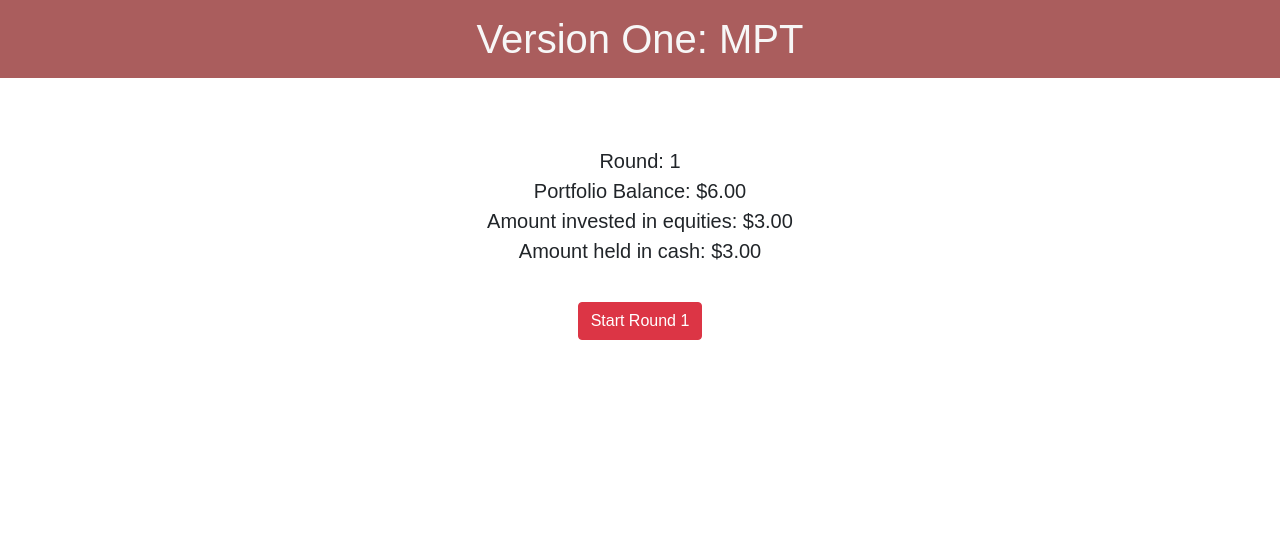
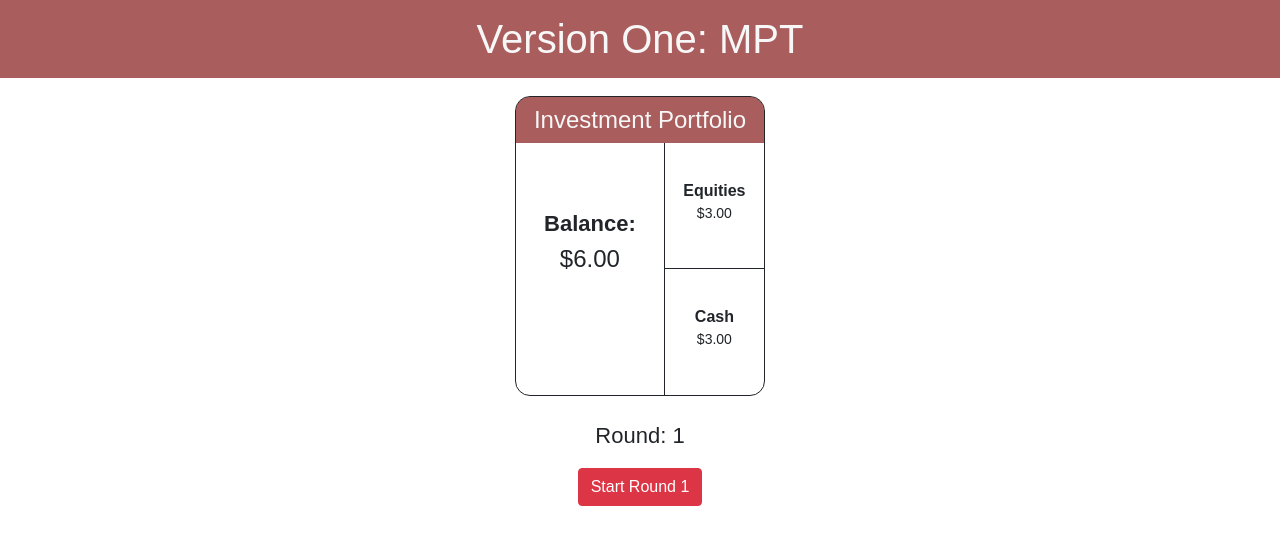
Before and after one commit to SebastianFisher/risk-trade-off-game, a React (Create React App) app: page /game-1 in a window 1280 px wide. Both pictures are taken after a click on the button "I Understand (Continue)". Shown: the top 544 px of the page. Built offline with nearby package versions, Linux system fonts and the light colour scheme.

Commit message:
improved UI for the look and feel of portfolios in both versions

```diff
--- a/src/App.css
+++ b/src/App.css
@@ -7,6 +7,7 @@
   text-align: center;
   width: 100%;
   height: 100%;
+  text-align: center;
 }
 
 header {
--- a/src/GameScreen.css
+++ b/src/GameScreen.css
@@ -8,8 +8,7 @@
 }
 
 .info {
-  padding-top: 50px;
-  padding-bottom: 20px;
+  margin: 0px;
 }
 
 main {
--- a/src/GameScreen.jsx
+++ b/src/GameScreen.jsx
@@ -4,8 +4,20 @@ import Button from "react-bootstrap/Button";
 import RebalanceSlider from "./RebalanceSlider.jsx";
 import pic1 from "./images/market-increase.png";
 import pic2 from "./images/market-decrease.png";
+import Portfolio from "./Portfolio.jsx";
 
 const Link = require("react-router-dom").Link;
+
+// Possibly change model of returns, maybe have a list of years of
+// returns that can be chosen from at random
+// Practice round with more commentary?
+// Need more explanation? It's hard to weigh the probabilities
+// Change wording of rules (mention probability?)
+// Should have more framing (i.e. advice after the market action occurs)
+// Also maybe change the game screen so that one has a singular portfolio and the other has two
+// Figure out how we can "game" the system and give people a random but chosen scenario for the markets
+
+
 
 function RebalanceOptns(props) {
   let slider;
@@ -62,21 +74,23 @@ function ContinueBtn(props) {
 function GameInfo(props) {
   if (props.version === 1) {
     return (
-      <p className="info">
-        Round: {props.round}<br />
-        Portfolio Balance: ${props.balance.toFixed(2)}<br />
-        Amount invested in equities: ${props.potA.toFixed(2)}<br />
-        Amount held in cash: ${props.potB.toFixed(2)}<br />
-      </p>
+      <div className="info">
+        <Portfolio balance={props.balance} result={props.marketResult} title={"Investment Portfolio"} equities={props.potA} cash={props.potB} />
+        <p style={{ fontSize: 22 }}>
+          Round: {props.round}<br />
+        </p>
+      </div>
     );
   } else if (props.version === 2) {
     return (
-      <p className="info">
-        Round: {props.round}<br />
-        Total Wealth: ${props.balance.toFixed(2)}<br />
-        Growth Portfolio Balance: ${props.potA.toFixed(2)}<br />
-        Spending Portfolio Balance: ${props.potB.toFixed(2)}<br />
-      </p>
+      <div clasName="info">
+        <Portfolio balance={props.potA} result={props.marketResult} title={"Growth Portfolio"} />
+        <Portfolio balance={props.potB} title={"Spending Portfolio"} result={props.spendResult} />
+        <p style={{ fontSize: 22 }}>
+          Round: {props.round}<br />
+          Total Wealth: ${props.balance.toFixed(2)}<br />
+        </p>
+      </div>
     );
   }
 }
@@ -138,7 +152,7 @@ function GameRules(props) {
                   "in the first outcome, the money in your portfolio that is allocated to stocks will double, while in the second outcome the stocks portion of the portfolio will be cut in half"}
               </li>
               <li>
-                Regardless of what happens in the markets, the computer will take $1 from your “paycheck” portfolio to cover your annual spending
+                Regardless of what happens in the markets, the computer will take $1 from your portfolio to cover your annual spending
               </li>
               <li>
                 {"The computer will then “rebalance” your portfolio. " +
@@ -180,7 +194,7 @@ function GameRules(props) {
                   "the \"growth\" portfolio will be cut in half"}
               </li>
               <li>
-                The computer will take $1 from your “paycheck” portfolio to cover your annual spending.
+                The computer will take $1 from your spending portfolio to cover your annual spending.
               </li>
               <li>
                 {"You will then have the choice to move money between your two portfolios. You can either 1) " +
@@ -199,7 +213,7 @@ function GameRules(props) {
   }
 }
 
-// Container component for the info so I can include a loading animatino (not sure if there's another way to do this)
+// Container component for the info so I can include a loading animation (not sure if there's another way to do this)
 class GameOptions extends React.Component {
   constructor(props) {
     super(props)
@@ -208,11 +222,11 @@ class GameOptions extends React.Component {
   }
 
   componentDidMount() {
-    this.setState({ loading: false });
+    this.demoAsyncCall().then(this.setState({ loading: false }));
   }
 
   demoAsyncCall() {
-    return new Promise((resolve) => setTimeout(() => resolve(), 2500));
+    return new Promise((resolve) => setTimeout(() => resolve(), 1000));
   }
 
   render() {
@@ -299,7 +313,8 @@ export default class GameScreen extends React.Component {
   spend() {
     this.setState(state => ({
       initPotB: state.potB,
-      potBAfterSpend: state.potB - 1
+      potBAfterSpend: state.potB - 1,
+      spendResult: "decrease"
     }));
     if (this.props.version === 1) {
       this.setState(state => {
@@ -330,8 +345,10 @@ export default class GameScreen extends React.Component {
   // Simulates action of the markets on your balance
   markets() {
 
-    // Simulate action of the market
+    // Simulate action of the market and create a state property for the result
     let result = Math.round(Math.random());
+    this.setState({ marketResult: result === 0 ? "increase" : "decrease" });
+
     let change;
     if (result === 1) {
       change = 0.5;
@@ -361,8 +378,11 @@ export default class GameScreen extends React.Component {
     }));
   }
 
-  // Continue to next round
+  // Continue to the rebalance phase
   continue() {
+    // Change marketResult so that no arrow is displayed in the portfolio
+    this.setState({ marketResult: "n/a", spendResult: "n/a" });
+
     this.setState({ stage: "rebalance" });
   }
 
@@ -426,7 +446,7 @@ export default class GameScreen extends React.Component {
 
   render() {
     let option;
-    let info = <GameInfo version={this.props.version} potA={this.state.potA} potB={this.state.potB} balance={this.state.balance} round={this.state.round} />;
+    let info = <GameInfo version={this.props.version} potA={this.state.potA} potB={this.state.potB} balance={this.state.balance} round={this.state.round} marketResult={this.state.marketResult} spendResult={this.state.spendResult} />;
 
     if (this.state.stage === "markets") {
       option = <Button variant="danger" onClick={this.markets}>Start Round {this.state.round}</Button>;
--- a/src/HomeScreen.css
+++ b/src/HomeScreen.css
@@ -1,5 +1,6 @@
 Button {
     margin: 0px 20px;
+    display: inline-block;
 }
 span.btn {
     font-size: 25px;
--- /dev/null
+++ b/src/Portfolio.css
@@ -0,0 +1,65 @@
+.portfolio {
+    box-sizing: border-box;
+    font-size: 24px;
+    text-align: center;
+    height: 300px;
+    width: 250px;
+    border-radius: 15px;
+    border: 1px solid;
+    overflow: hidden;
+    margin: 0 auto 15px;
+    display: inline-block;
+}
+
+.portfolio.two {
+    margin-right: 10px;
+}
+
+.portfolio .name {
+    background-color: rgba(121, 1, 1, 0.637);
+    color: #f7f7f7;
+    padding: 5px;
+    width: 100%;
+}
+
+.portfolio .content {
+    width: 100%;
+    height: calc(100% - 46px);
+}
+
+.portfolio .img {
+    width: 100%;
+    height: auto;
+}
+
+.portfolio .balance {
+    width: 100%;
+    height: 100%;
+    margin: 60px auto;
+}
+
+.portfolio .balance-shared {
+    width: 60% !important;
+    height: 100%;
+    float: left;
+    border-right: 1px solid;
+    padding-top: 25%;
+}
+
+.portfolio .allocation {
+    height: 100%;
+    width: 40%;
+    float: left;
+    font-size: 14px;
+}
+
+.portfolio .equities {
+    height: 50%;
+    border-bottom: 1px solid;
+    padding-top: calc(50% - 1em);
+}
+
+.portfolio .cash {
+    height: 50%;
+    padding-top: calc(50% - 1em);
+}
--- /dev/null
+++ b/src/Portfolio.jsx
@@ -0,0 +1,71 @@
+import React from 'react';
+import "./Portfolio.css";
+import up from "./images/up-arrow.png";
+import down from "./images/down-arrow.png";
+
+export default function Portfolio(props) {
+    // Initialize an arrow to nothing currently (in the case that no increase has been made)
+    let arrow = null;
+    // Create var for the arrow depending on market result prop
+    const result = props.result;
+    if (result === "increase") {
+        arrow = <img src={up} alt="result arrow" />;
+    } else if (result === "decrease") {
+        arrow = <img src={down} alt="result arrow" />;
+    } else {
+        arrow = null;
+    }
+    // create a div for allocation balances if needed
+    let allocation;
+    if (props.equities) {
+        allocation = (
+            <div className="allocation">
+                <div className="equities">
+                    <strong style={{ fontSize: "16px" }}>Equities </strong><br />
+                    ${props.equities.toFixed(2)}
+                </div>
+                <div className="cash">
+                    <strong style={{ fontSize: "16px" }}>Cash </strong><br />
+                    ${props.cash.toFixed(2)}
+                </div>
+            </div>
+        )
+    } else {
+        allocation = null;
+    }
+
+    /*
+    CSS notes: for header of portfolio, set overflow to hidden so the background color fits
+    inside border radius
+    - font-size: 24 and set smaller font inside to 50% maybe?
+    Can use box-sizing: border-box (default is content-box) to ensure that width and height stay what they are set to
+      - This contains the padding and border INSIDE the width/height
+    BIG limitation of box model:
+      - dimensions are affected by the border and padding. using the border-box model fixes this
+    */
+
+    // Change the class name for the balance div depending on whether allocation will be displayed
+    let balClassName = "balance";
+    if (props.equities) {
+        balClassName = "balance-shared";
+    }
+    console.log(balClassName);
+
+    // variable for the version to help with formatting
+    const version = props.equities ? "one" : "two";
+
+    return (
+        <div className={"portfolio " + version}>
+            <div className="name">
+                {props.title}
+            </div>
+            <div className="content">
+                <div className={balClassName}>
+                    <strong style={{ fontSize: "22px" }}>Balance:</strong><br />
+                    ${props.balance.toFixed(2)} {arrow}
+                </div>
+                {allocation}
+            </div>
+        </div>
+    );
+}
```
Also changed, not shown: src/images/down-arrow.png (added), src/images/up-arrow.png (added).
